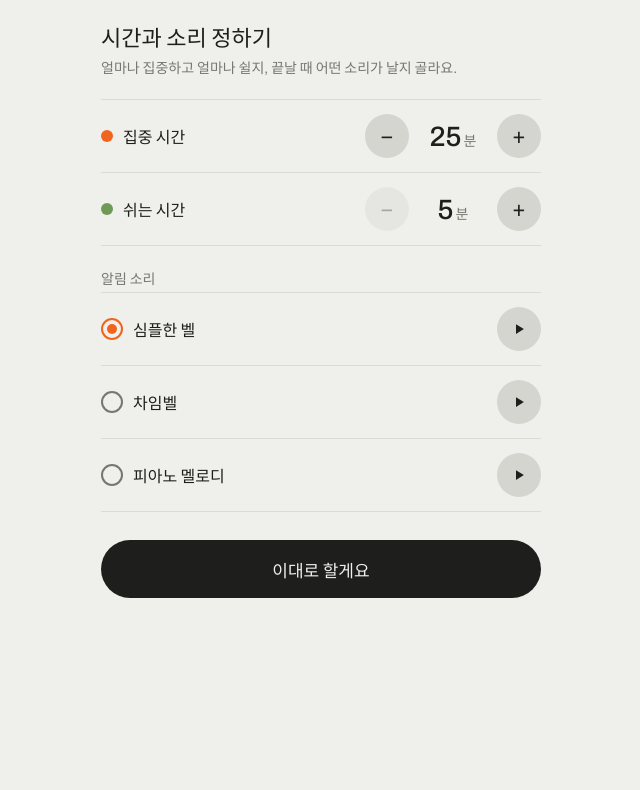
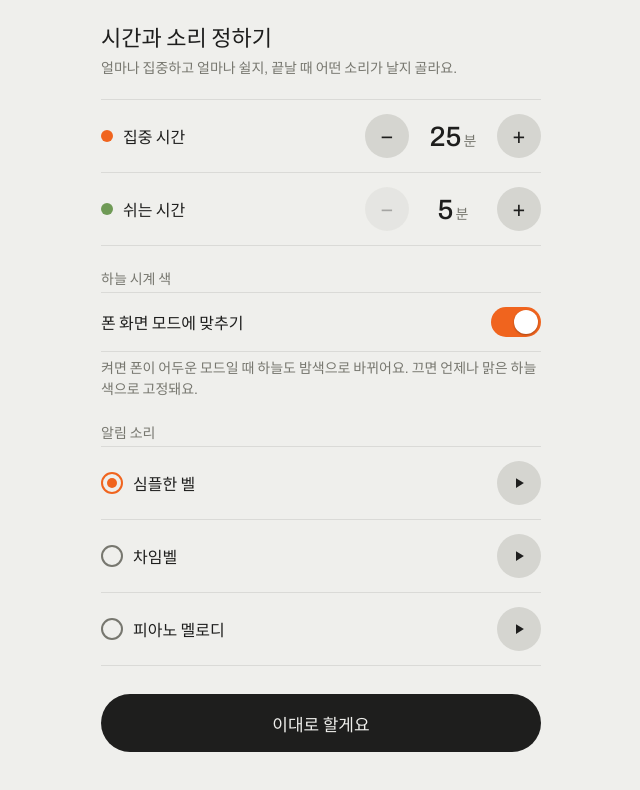
Before and after one commit to ryu7355-prog/sky-clock, a plain HTML site: page index.html in a window 1280 px wide. Shown: the whole page, without its empty margins (319-959 px from the left). Drawn offline with Linux system fonts and the light colour scheme.

Commit message:
Add files via upload

```diff
--- a/index.html
+++ b/index.html
@@ -112,6 +112,10 @@ svg.dial{width:min(82vw,48vh,420px);height:auto;display:block}
 .sound.sel .radio{border-color:var(--focus)}
 .sound.sel .radio::after{content:"";width:10px;height:10px;border-radius:50%;background:var(--focus)}
 .play{width:44px;height:44px;border-radius:50%;border:0;background:var(--key);color:var(--key-ink);display:grid;place-items:center;cursor:pointer}
+.switch{width:50px;height:30px;border-radius:15px;border:0;background:var(--key);position:relative;cursor:pointer;flex:none;transition:background .2s}
+.switch .knob{position:absolute;top:3px;left:3px;width:24px;height:24px;border-radius:50%;background:#fff;box-shadow:0 1px 2px rgba(0,0,0,.3);transition:transform .2s}
+.switch[aria-checked="true"]{background:var(--focus)}
+.switch[aria-checked="true"] .knob{transform:translateX(20px)}
 .confirm{margin-top:28px;height:58px;border-radius:29px;border:0;background:var(--ink);color:var(--sheet);font-size:17px;font-weight:500;cursor:pointer;flex:none}
 .tabs{display:flex;background:var(--key);border-radius:22px;padding:4px;margin:6px 0 22px}
 .tabs button{flex:1;height:36px;border:0;border-radius:18px;background:transparent;color:var(--muted);font-size:15px;cursor:pointer}
@@ -121,6 +125,7 @@ svg.dial{width:min(82vw,48vh,420px);height:auto;display:block}
 .chart{margin-top:26px;width:100%;overflow-x:auto}
 .chart svg{display:block;width:100%;height:auto;min-width:300px}
 .chart-note{font-size:12px;color:var(--muted);margin-top:8px}
+:root.sky-fixed{--sky:#7CC4F2;--sky-ink:#0F3F63;--sky-soft:rgba(15,63,99,.55);--clock-face:#FBFDFE}
 @media (prefers-reduced-motion:reduce){.sheet,.key,.nav button::after,body{transition:none}}
 </style>
 </head>
@@ -223,6 +228,17 @@ svg.dial{width:min(82vw,48vh,420px);height:auto;display:block}
         </div>
       </div>
     </div>
+    <div class="group-title">하늘 시계 색</div>
+    <div class="rows">
+      <div class="row">
+        <div class="label">폰 화면 모드에 맞추기</div>
+        <button class="switch" id="skyAutoToggle" role="switch" aria-checked="true" aria-label="폰 화면 모드에 맞추기">
+          <span class="knob"></span>
+        </button>
+      </div>
+    </div>
+    <p class="lead" style="margin:6px 0 0;">켜면 폰이 어두운 모드일 때 하늘도 밤색으로 바뀌어요. 끄면 언제나 맑은 하늘색으로 고정돼요.</p>
+
     <div class="group-title">알림 소리</div>
     <div class="rows" id="soundRows"></div>
     <button class="confirm" id="confirm">이대로 할게요</button>
@@ -261,7 +277,8 @@ svg.dial{width:min(82vw,48vh,420px);height:auto;display:block}
   const LIMITS = { focus:[10,60], rest:[5,20] };
   let S = store.get('pomo-settings-v2', null);
   const firstRun = !S;
-  if (!S) { const old = store.get('pomo-settings-v1', null); S = { focus: old?.focus || 25, rest: old?.rest || 5, sound: 'bell' }; }
+  if (!S) { const old = store.get('pomo-settings-v1', null); S = { focus: old?.focus || 25, rest: old?.rest || 5, sound: 'bell', skyAuto: true }; }
+  if (S.skyAuto === undefined) S.skyAuto = true;
   let draft = { ...S };
 
   /* ---------- log ---------- */
@@ -419,6 +436,7 @@ svg.dial{width:min(82vw,48vh,420px);height:auto;display:block}
   /* ---------- settings sheet ---------- */
   function renderDraft(){
     $('vFocus').textContent = draft.focus; $('vRest').textContent = draft.rest;
+    $('skyAutoToggle').setAttribute('aria-checked', String(draft.skyAuto));
     document.querySelectorAll('.step').forEach(b => {
       const k = b.dataset.k, d = +b.dataset.d, [lo, hi] = LIMITS[k];
       b.disabled = d < 0 ? draft[k] <= lo : draft[k] >= hi;
@@ -440,11 +458,13 @@ svg.dial{width:min(82vw,48vh,420px);height:auto;display:block}
     draft[k] = Math.min(hi, Math.max(lo, draft[k] + (+b.dataset.d))); renderDraft();
   }));
   function openSettings(){ if (running) pause(); draft = { ...S }; renderDraft(); $('settings').classList.add('open'); }
+  $('skyAutoToggle').addEventListener('click', () => { draft.skyAuto = !draft.skyAuto; renderDraft(); });
   $('openSettings').addEventListener('click', openSettings);
   $('confirm').addEventListener('click', () => {
     const timeChanged = draft.focus !== S.focus || draft.rest !== S.rest;
     S = { ...draft }; store.set('pomo-settings-v2', S);
     if (timeChanged) { phase = 'focus'; remain = total(); $('hint').textContent = ''; }
+    applySky();
     $('settings').classList.remove('open'); renderStatic();
   });
 
@@ -501,6 +521,7 @@ svg.dial{width:min(82vw,48vh,420px);height:auto;display:block}
 
   /* ---------- pager ---------- */
   const pager = $('pager'), navBtns = document.querySelectorAll('.nav button');
+  function applySky(){ document.documentElement.classList.toggle('sky-fixed', !S.skyAuto); }
   function setPage(i){
     navBtns.forEach((b, j) => b.classList.toggle('on', j === i));
     document.documentElement.classList.toggle('on-pomo', i === 1);
@@ -527,6 +548,7 @@ svg.dial{width:min(82vw,48vh,420px);height:auto;display:block}
     });
   });
 
+  applySky();
   setPage(0); tickClock(); renderStatic();
   if (firstRun) openSettings();
 })();
--- a/sw.js
+++ b/sw.js
@@ -1,4 +1,4 @@
-const C = 'sky-clock-v2';
+const C = 'sky-clock-v3';
 const FILES = ['./', './index.html', './manifest.webmanifest', './icon-192.png', './icon-512.png'];
 self.addEventListener('install', e => { e.waitUntil(caches.open(C).then(c => c.addAll(FILES))); self.skipWaiting(); });
 self.addEventListener('activate', e => { e.waitUntil(caches.keys().then(ks => Promise.all(ks.filter(k => k !== C).map(k => caches.delete(k))))); self.clients.claim(); });
```
